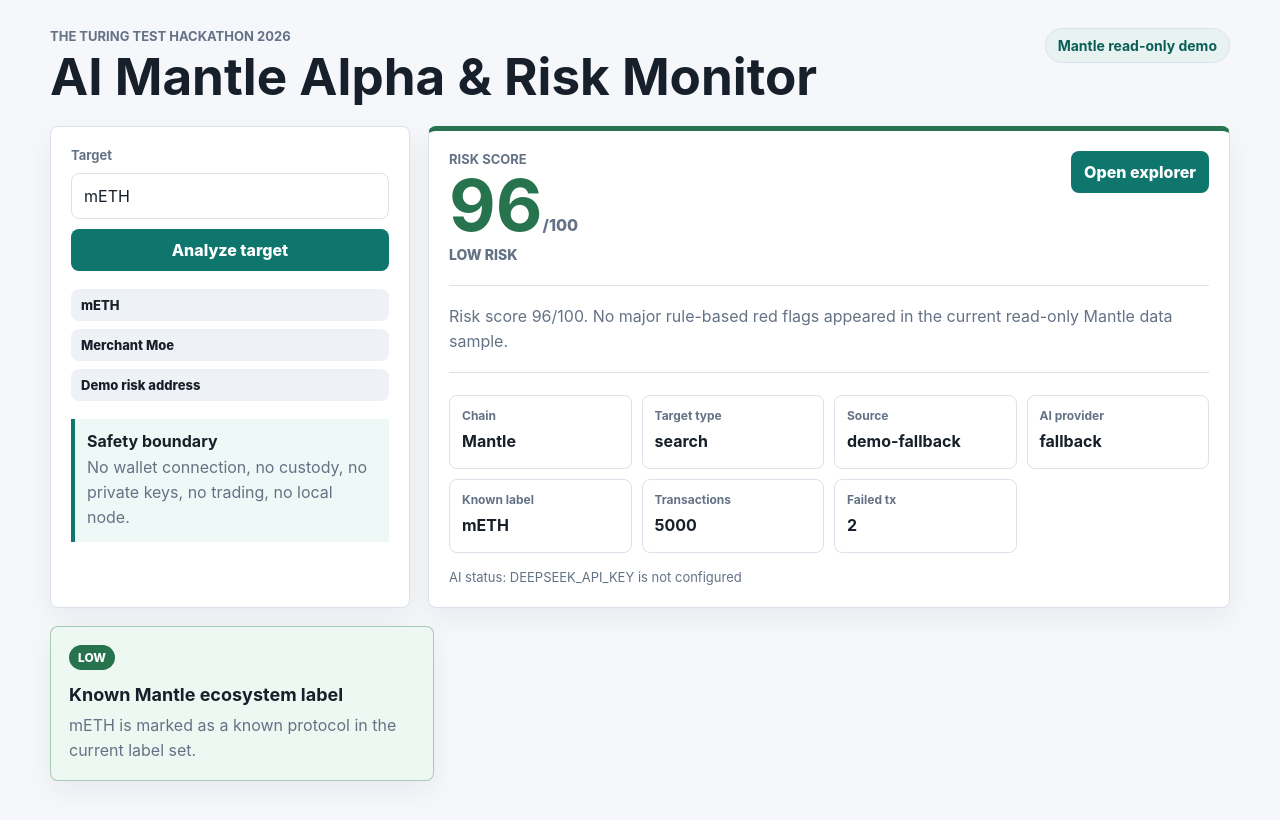
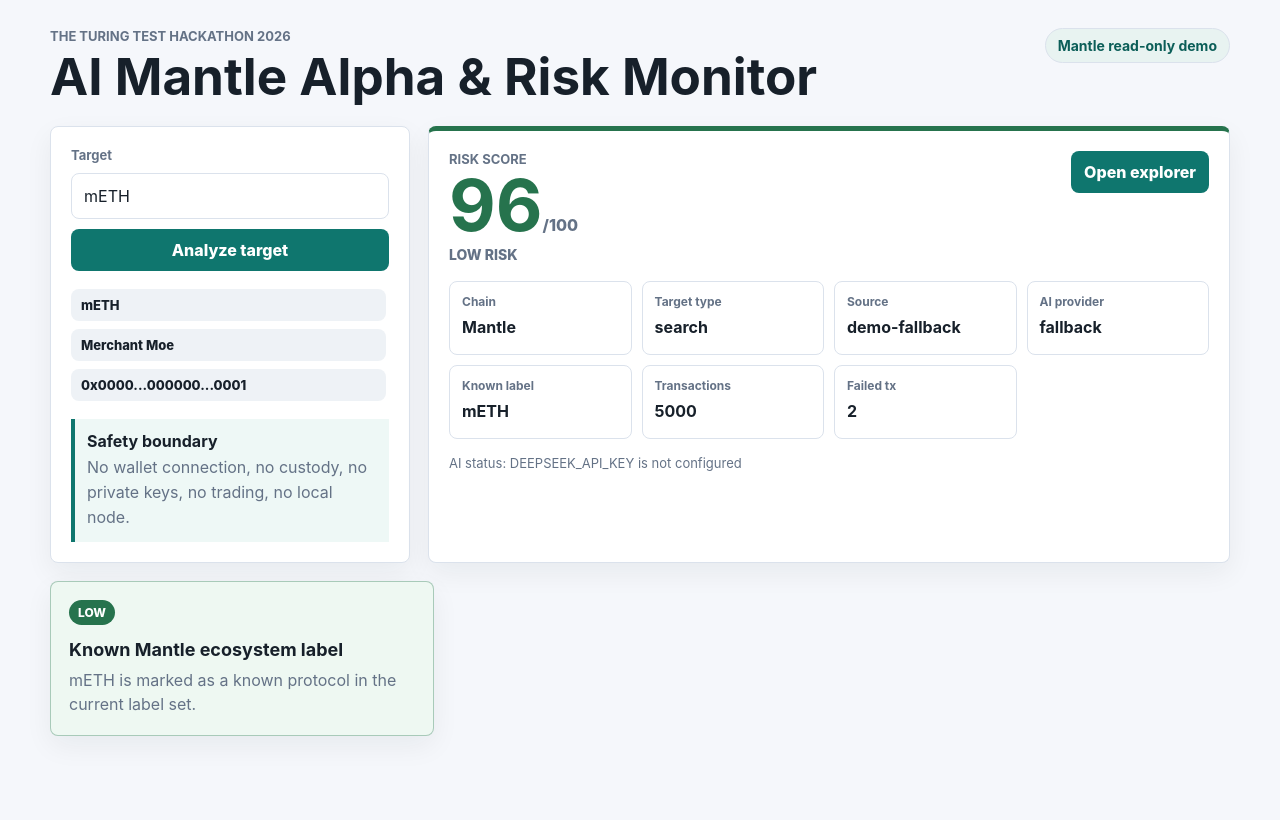
Before and after one commit to wkddkw/ai-mantle-alpha-risk-monitor, a Next.js app: page / in a window 1280 px wide. Built offline with nearby package versions, Linux system fonts and the light colour scheme.

Commit message:
Prioritize risk signals in dashboard

```diff
--- a/src/app/globals.css
+++ b/src/app/globals.css
@@ -140,6 +140,9 @@
   grid-template-columns: 1fr;
   gap: 8px;
   margin: 18px 0;
+  max-height: 232px;
+  overflow-y: auto;
+  padding-right: 3px;
 }
 
 .samples button {
@@ -151,6 +154,12 @@
   min-width: 0;
   overflow: hidden;
   text-align: left;
+}
+
+.samples button span {
+  display: block;
+  min-width: 0;
+  overflow: hidden;
   text-overflow: ellipsis;
   white-space: nowrap;
 }
@@ -167,7 +176,6 @@
 }
 
 .notice p,
-.summary p,
 .signal p,
 .statusLine,
 .error {
@@ -235,21 +243,11 @@
   background: linear-gradient(180deg, var(--danger-bg), #fff 120px);
 }
 
-.summary {
-  margin: 22px 0;
-  border-top: 1px solid var(--line);
-  border-bottom: 1px solid var(--line);
-  padding: 18px 0;
-  max-height: 168px;
-  overflow: auto;
-  overflow-wrap: anywhere;
-  white-space: pre-wrap;
-}
-
 .facts {
   display: grid;
   grid-template-columns: repeat(4, minmax(0, 1fr));
   gap: 10px;
+  margin-top: 18px;
 }
 
 .facts div {
--- a/src/app/page.tsx
+++ b/src/app/page.tsx
@@ -34,7 +34,7 @@
   { label: "mETH", value: "mETH" },
   { label: "Merchant Moe", value: "Merchant Moe" },
   {
-    label: "Demo risk address",
+    label: formatTargetLabel("0x0000000000000000000000000000000000000001"),
     value: "0x0000000000000000000000000000000000000001"
   }
 ];
@@ -142,7 +142,7 @@
                 onClick={() => setTarget(example.value)}
                 title={example.value}
               >
-                {example.label}
+                <span>{example.label}</span>
               </button>
             ))}
           </div>
@@ -166,10 +166,6 @@
             <a href={visibleAnalysis.explorerUrl} target="_blank" rel="noreferrer">
               Open explorer
             </a>
-          </div>
-
-          <div className="summary">
-            <p>{visibleAnalysis.aiSummary}</p>
           </div>
 
           <div className="facts">
@@ -208,3 +204,15 @@
     </div>
   );
 }
+
+function formatTargetLabel(value: string) {
+  if (/^0x[a-fA-F0-9]{40}$/.test(value)) {
+    return `${value.slice(0, 6)}...${value.slice(22, 28)}...${value.slice(-4)}`;
+  }
+
+  if (/^0x[a-fA-F0-9]{64}$/.test(value)) {
+    return `${value.slice(0, 8)}...${value.slice(32, 40)}...${value.slice(-6)}`;
+  }
+
+  return value;
+}
```
